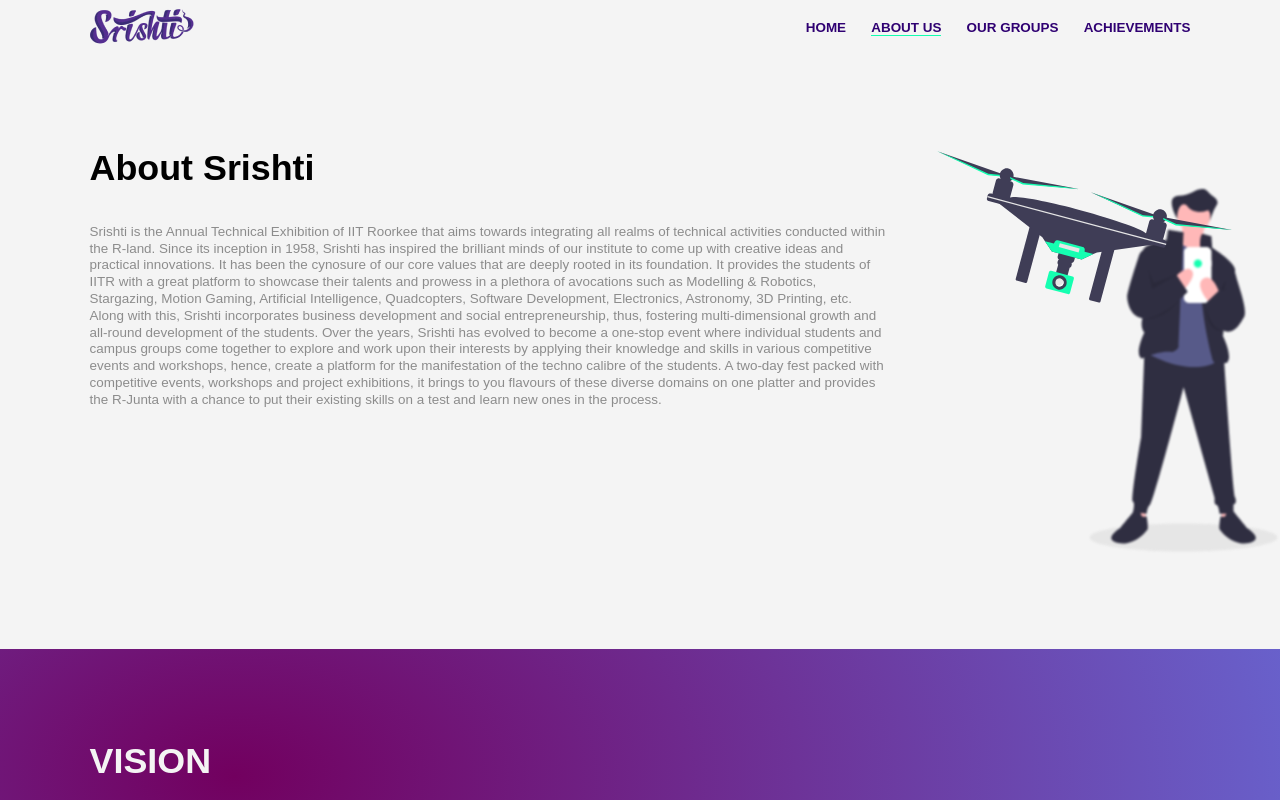
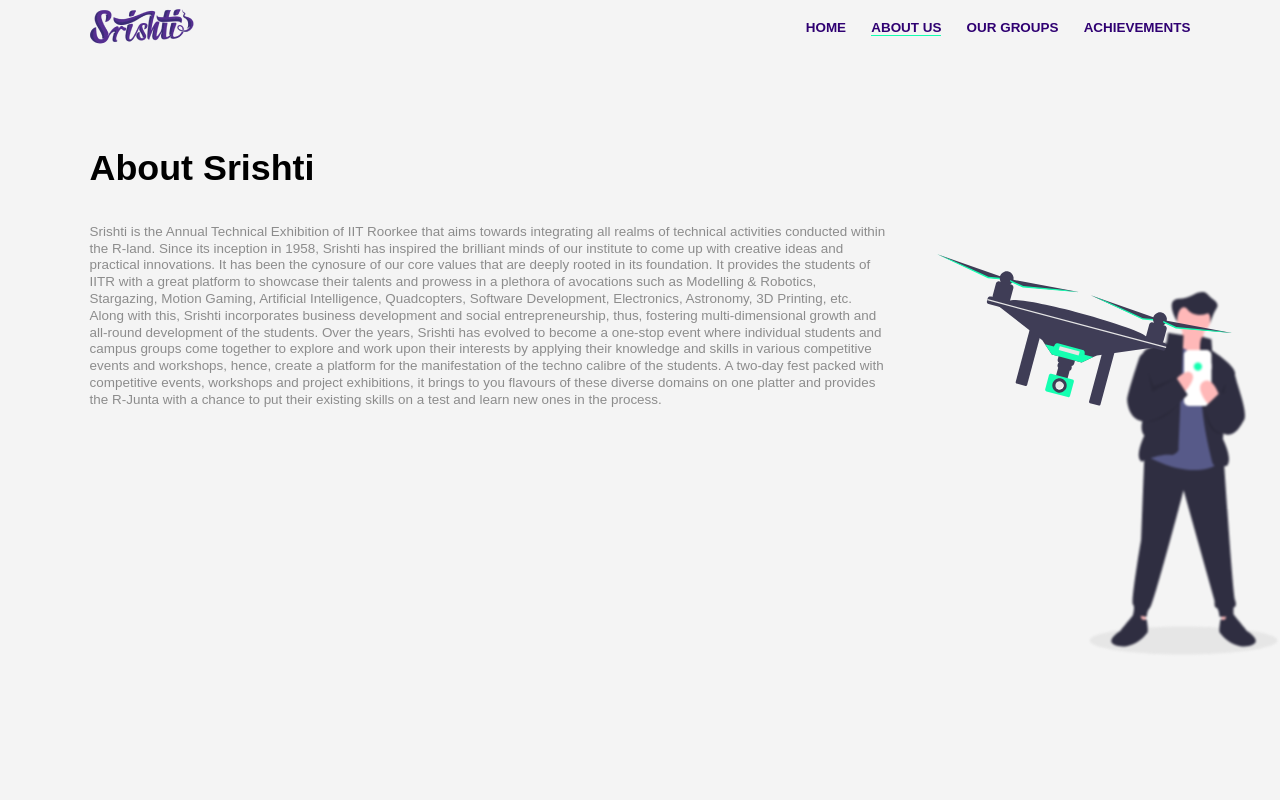
Before and after one commit to rohitjha941/srishti, a React (Create React App) app in the folder frontend/: page /about in a window 1280 px wide. Shown: the top 800 px of the page. Built offline with nearby package versions, Linux system fonts and the light colour scheme; a web font is replaced by a local one.

Commit message:
increase achievemnt image size

```diff
--- a/frontend/src/pages/about/Srishti/srishti.scss
+++ b/frontend/src/pages/about/Srishti/srishti.scss
@@ -3,7 +3,8 @@
   padding-left: $paddingLeftRight;
   padding-right: 43.75rem;
   padding-top: 10rem;
-  padding-bottom: 26.875rem;
+  padding-bottom: 20.875rem;
+  min-height: 100vh;
 
   background: url("../../../static/about.svg");
   background-size: 38.5625rem auto ;
--- a/frontend/src/pages/about/history/history.scss
+++ b/frontend/src/pages/about/history/history.scss
@@ -12,5 +12,5 @@
   background-image: url("../../../static/vision.svg"), $gradiant;
   background-position: bottom right;
   background-repeat: no-repeat;
-
+  // background-size: 738px auto;
 }
--- a/frontend/src/pages/achievement/ach.scss
+++ b/frontend/src/pages/achievement/ach.scss
@@ -6,7 +6,7 @@
   background-image: url("../../static/achievement.png");
 
   background-position: center right ;
-  background-size: 43.75rem auto;
+  background-size: 60rem auto;
   background-repeat: no-repeat;
 
   p{
```
